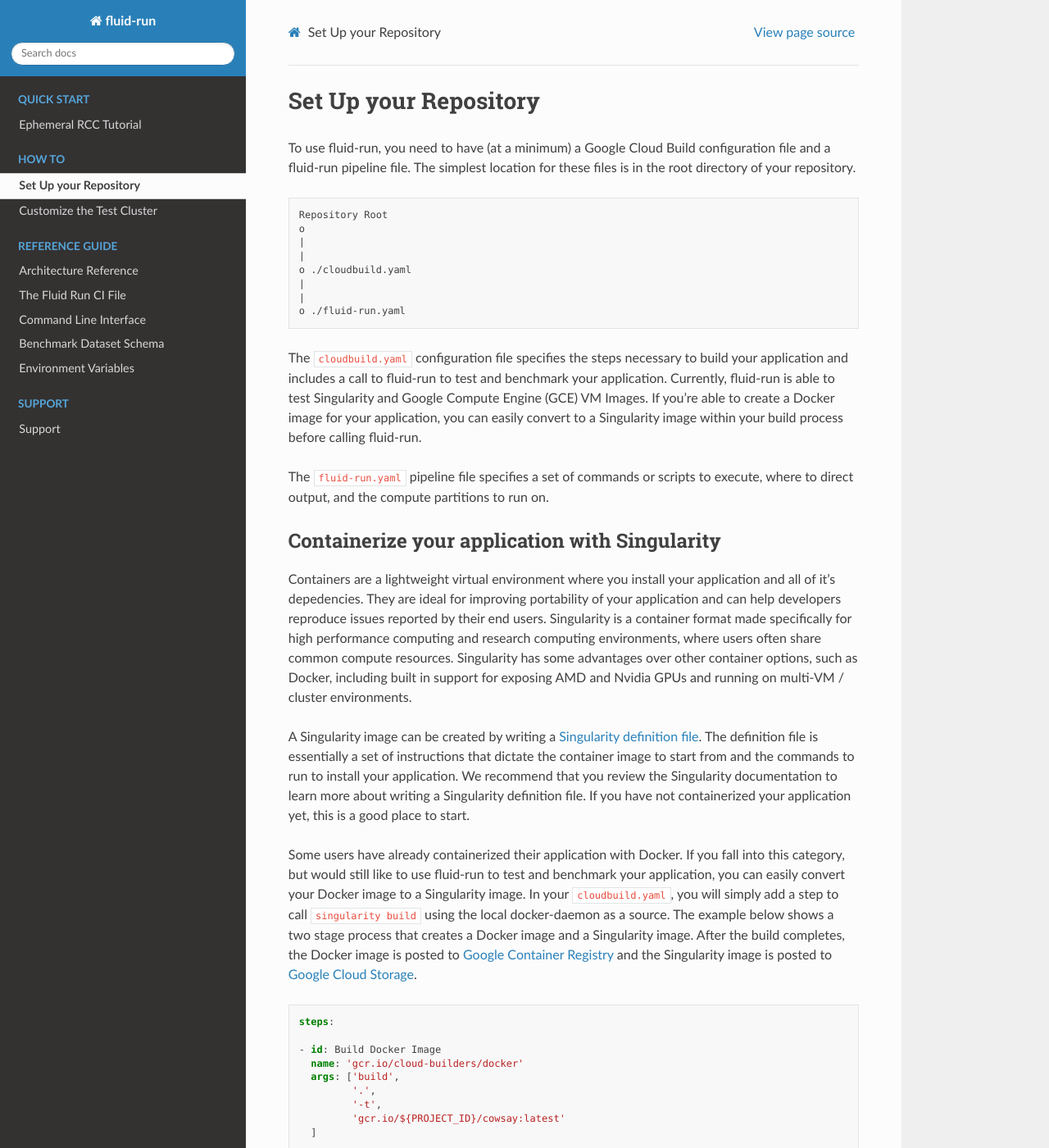
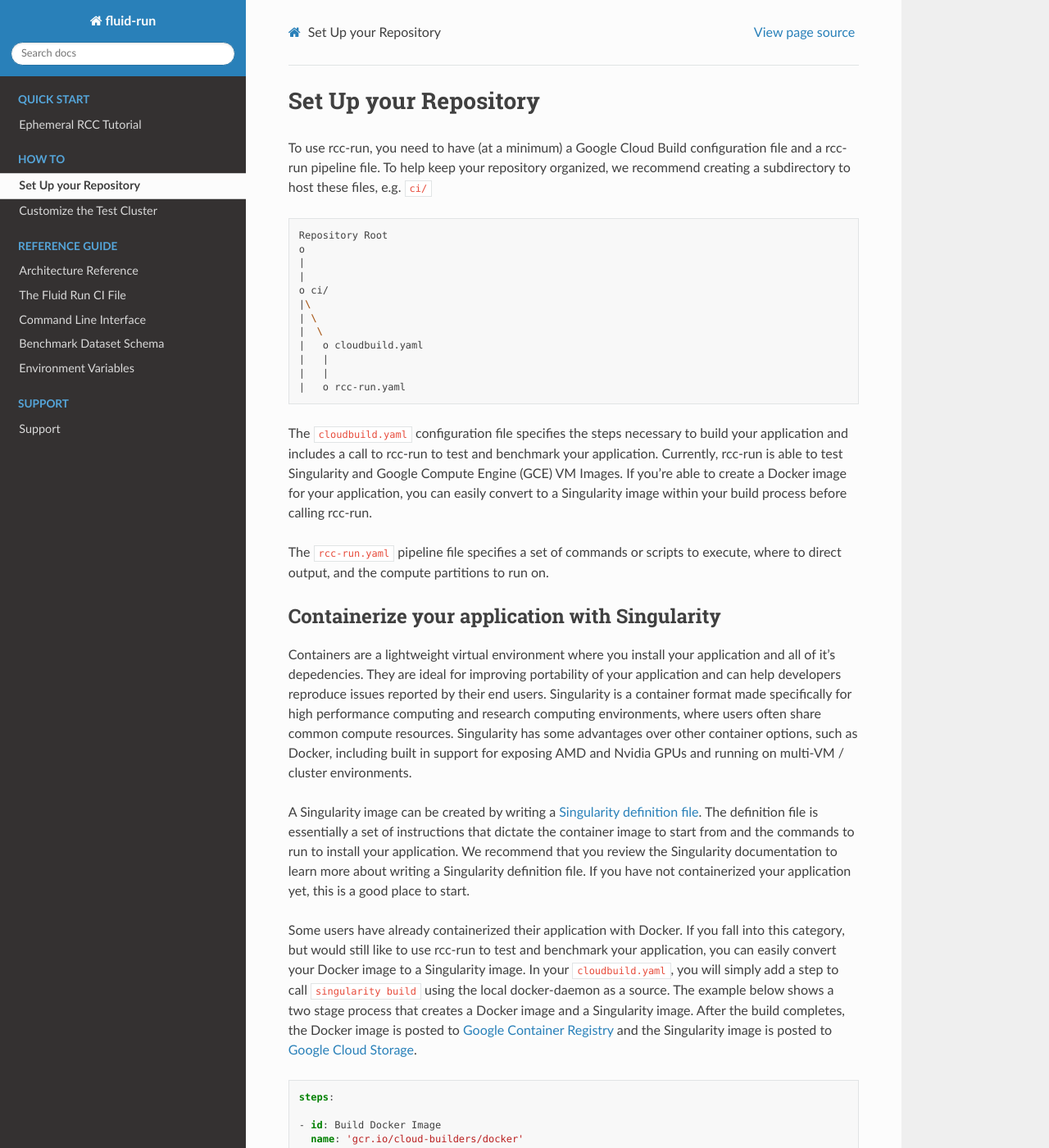
Before and after one commit to FluidNumerics/rcc-run, a Sphinx documentation site: the page built from docs/source/HowTo/setup_your_repo.rst, in a window 1280 px wide and 1400 px high. Shown: the whole window at 82% size. Built offline with Sphinx 7.4.7 and the Read the Docs theme 2.0.0, drawn with Linux system fonts in a browser that asks for light colours; some of the changed text lies outside the part shown.

Commit message:
Update references to rcc-run and and ENV_FILE example

```diff
--- a/docs/source/HowTo/setup_your_repo.rst
+++ b/docs/source/HowTo/setup_your_repo.rst
@@ -1,6 +1,6 @@
 Set Up your Repository
 =======================
-To use fluid-run, you need to have (at a minimum) a Google Cloud Build configuration file and a fluid-run pipeline file. The simplest location for these files is in the root directory of your repository.
+To use rcc-run, you need to have (at a minimum) a Google Cloud Build configuration file and a rcc-run pipeline file. To help keep your repository organized, we recommend creating a subdirectory to host these files, e.g. :code:`ci/`
 
 .. code-block:: shell
 
@@ -8,24 +8,28 @@
     o
     |
     |
-    o ./cloudbuild.yaml
-    |
-    |
-    o ./fluid-run.yaml
+    o ci/
+    |\
+    | \
+    |  \
+    |   o cloudbuild.yaml
+    |   |
+    |   |
+    |   o rcc-run.yaml
 
 
-The :code:`cloudbuild.yaml` configuration file specifies the steps necessary to build your application and includes a call to fluid-run to test and benchmark your application. Currently, fluid-run is able to test Singularity and Google Compute Engine (GCE) VM Images. If you're able to create a Docker image for your application, you can easily convert to a Singularity image within your build process before calling fluid-run.
+The :code:`cloudbuild.yaml` configuration file specifies the steps necessary to build your application and includes a call to rcc-run to test and benchmark your application. Currently, rcc-run is able to test Singularity and Google Compute Engine (GCE) VM Images. If you're able to create a Docker image for your application, you can easily convert to a Singularity image within your build process before calling rcc-run.
 
-The :code:`fluid-run.yaml` pipeline file specifies a set of commands or scripts to execute, where to direct output, and the compute partitions to run on.
+The :code:`rcc-run.yaml` pipeline file specifies a set of commands or scripts to execute, where to direct output, and the compute partitions to run on.
 
 
 Containerize your application with Singularity
 -------------------------------------------------
 Containers are a lightweight virtual environment where you install your application and all of it's depedencies. They are ideal for improving portability of your application and can help developers reproduce issues reported by their end users. Singularity is a container format made specifically for high performance computing and research computing environments, where users often share common compute resources. Singularity has some advantages over other container options, such as Docker, including built in support for exposing AMD and Nvidia GPUs and running on multi-VM / cluster environments.
 
-A Singularity image can be created by writing a `Singularity definition file <https://sylabs.io/guides/3.0/user-guide/definition_files.html>`_. The definition file is essentially a set of instructions that dictate the container image to start from and the commands to run to install your application. We recommend that you review the Singularity documentation to learn more about writing a Singularity definition file. If you have not containerized your application yet, this is a good place to start.
+A Singularity image can be created by writing a `Singularity definition file <http://docs.ctrliq.com/ctrl-singularity-userdocs/3.7/definition_files.html>`_. The definition file is essentially a set of instructions that dictate the container image to start from and the commands to run to install your application. We recommend that you review the Singularity documentation to learn more about writing a Singularity definition file. If you have not containerized your application yet, this is a good place to start.
 
-Some users have already containerized their application with Docker. If you fall into this category, but would still like to use fluid-run to test and benchmark your application, you can easily convert your Docker image to a Singularity image. In your :code:`cloudbuild.yaml`, you will simply add a step to call :code:`singularity build` using the local docker-daemon as a source. The example below shows a two stage process that creates a Docker image and a Singularity image. After the build completes, the Docker image is posted to `Google Container Registry <https://cloud.google.com/container-registry>`_ and the Singularity image is posted to `Google Cloud Storage <https://cloud.google.com/storage>`_.
+Some users have already containerized their application with Docker. If you fall into this category, but would still like to use rcc-run to test and benchmark your application, you can easily convert your Docker image to a Singularity image. In your :code:`cloudbuild.yaml`, you will simply add a step to call :code:`singularity build` using the local docker-daemon as a source. The example below shows a two stage process that creates a Docker image and a Singularity image. After the build completes, the Docker image is posted to `Google Container Registry <https://cloud.google.com/container-registry>`_ and the Singularity image is posted to `Google Cloud Storage <https://cloud.google.com/storage>`_.
 
 .. code-block::  yaml
 
@@ -55,27 +59,17 @@
 
 Define Tests
 -----------------
-Tests for your application are specified in the :code:`execution_command` field of the :code:`fluid-run.yaml` pipeline file. The fluid-run build step is able to determine if the provided execution command is a script or a single command. This allows you to either specify all of your tests in a set of scripts in your repository or set individual commands in the :code:`fluid-run.yaml` file. Currently, when using the :code:`rcc-ephemeral` or :code:`rcc-static` cluster types, you must specify a script to run; when using the :code:`gce` cluster type, you must specify individual commands.
+Tests for your application are specified in the :code:`execution_command` field of the :code:`rcc-run.yaml` pipeline file. The rcc-run build step is able to determine if the provided execution command is a script or a single command. This allows you to either specify all of your tests in a set of scripts in your repository or set individual commands in the :code:`rcc-run.yaml` file. Currently, when using the :code:`rcc-ephemeral` or :code:`rcc-static` cluster types, you must specify a script to run; when using the :code:`gce` cluster type, you must specify individual commands.
 
-As an example, the :code:`fluid-run.yaml` file below runs an inline command on the :code:`c2-standard-8` partition (a partition provided in the default RCC cluster).
-
-.. code-block:: yaml
-
-    tests:
-    - command_group: "hello"
-      execution_command: "singularity exec ${SINGULARITY_IMAGE} /usr/games/cowsay \"Hello World\""
-      output_directory: "hello/test"
-      partition: "c2-standard-8"
-      batch_options: "--ntasks=1 --cpus-per-task=1"
-
-Alternatively, you could create a script in your repository (e.g. :code:`test/hello_world.sh`) and reference the path to this script in your :code:`fluid-run.yaml` file. In this case, the contents of the script would have the command(s) you want to run.
+To run tests, you need to create a script in your repository (e.g. :code:`test/hello_world.sh`) and reference the path to this script in your :code:`rcc-run.yaml` file. In this case, the contents of the script would have the command(s) you want to run.
 
 .. code-block:: shell
 
     #!/bin/bash
+
     singularity exec ${SINGULARITY_IMAGE} /usr/games/cowsay "Hello World"
 
-The :code:`fluid-run.yaml` then references this file in the :code:`execution_command` field.
+The :code:`rcc-run.yaml` then references this file in the :code:`execution_command` field.
 
 .. code-block:: yaml
 
@@ -87,8 +81,12 @@
       batch_options: "--ntasks=1 --cpus-per-task=1"
 
 
-When writing your tests, keep in mind that you can use :doc:`environment variables <../Reference/environment_variables>` provided by fluid-run. If you are using the :code:`rcc-ephemeral` or :code:`rcc-static` clusters, you can also use `Slurm environment variables <https://hpcc.umd.edu/hpcc/help/slurmenv.html>`_.
+When writing your tests, keep in mind that you can use :doc:`environment variables <../Reference/environment_variables>` provided by rcc-run and you can also use `Slurm environment variables <https://hpcc.umd.edu/hpcc/help/slurmenv.html>`_. Further, if you have additional environment variables that need to be defined during execution of your tests, you can use the :code:`ENV_FILE` environment variable,
 
+.. code-block:: shell
 
-Add a Cloud Build Configuration file
---------------------------------------
+    #!/bin/bash
+
+    singularity exec --env-file ${ENV_FILE} ${SINGULARITY_IMAGE} /usr/games/cowsay "Hello World"
+
+The :code:`ENV_FILE` is defined as the path to a file in your repository that defines a set of environment variables passed by using the :code:`--env-file` flag when running :code:`rcc-run`
```
